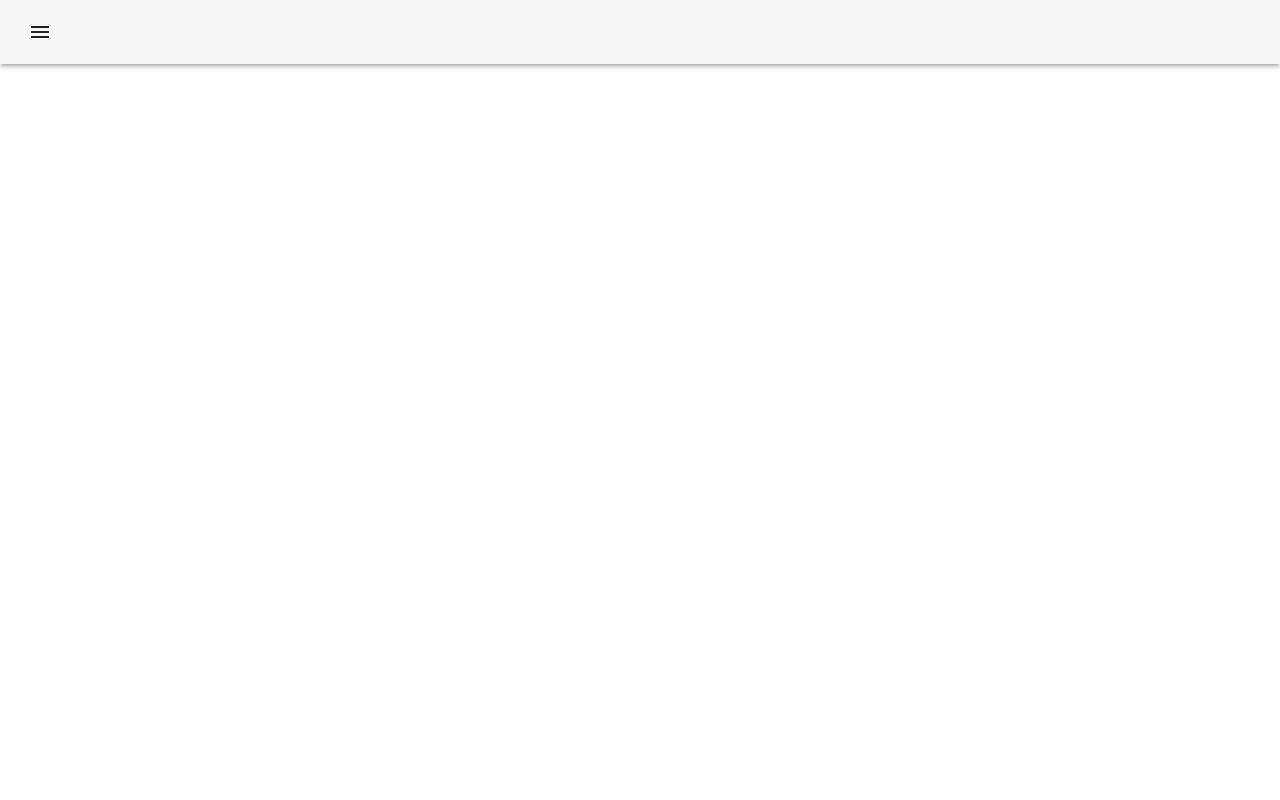
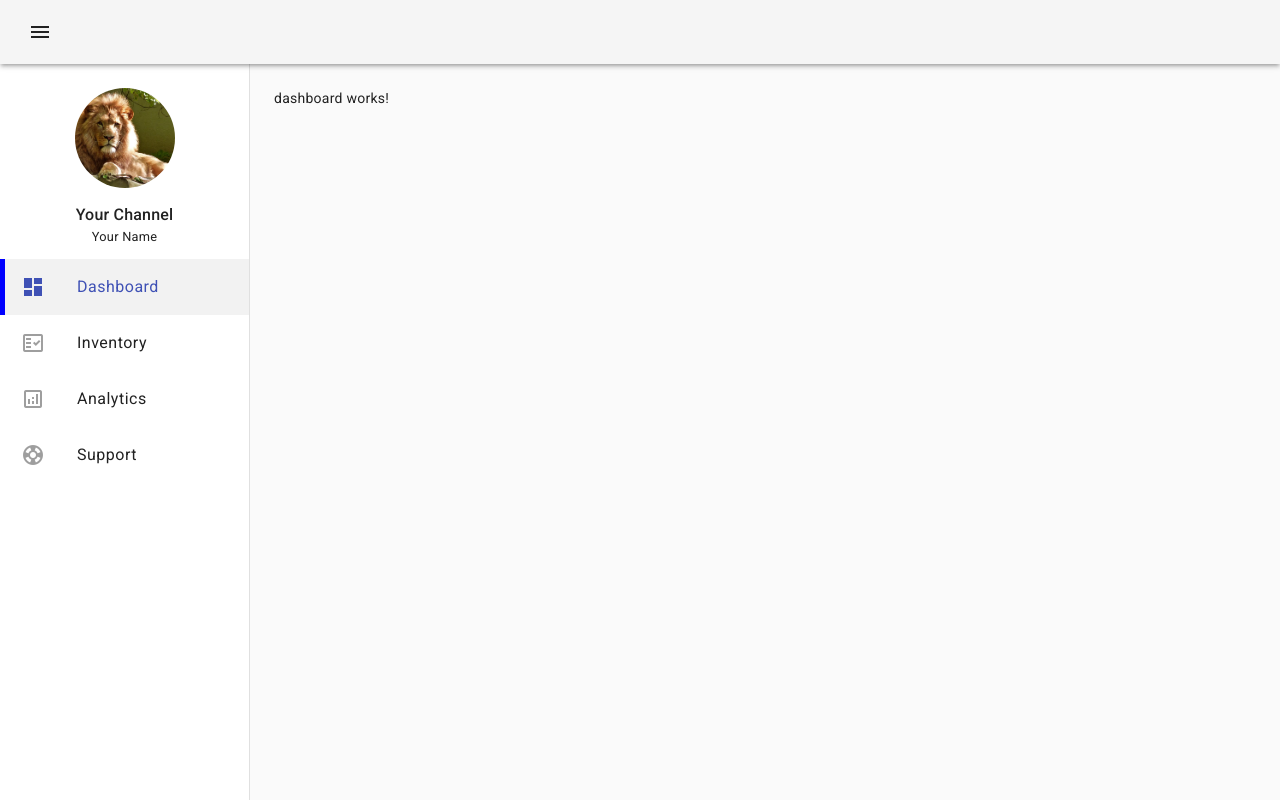
Before and after one commit to Nche12/CarDealership, an Angular app: page /dashboard in a window 1280 px wide. Before the commit this address led to /. Built offline with nearby package versions, Linux system fonts and the light colour scheme.

Commit message:
side nav design partial

```diff
--- a/src/app/app-routing.module.ts
+++ b/src/app/app-routing.module.ts
@@ -1,7 +1,33 @@
 import { NgModule } from '@angular/core';
 import { RouterModule, Routes } from '@angular/router';
+import { DashboardComponent } from './views/dashboard/dashboard.component';
+import { SupportComponent } from './views/support/support.component';
+import { AnalyticsComponent } from './views/analytics/analytics.component';
+import { InventoryComponent } from './views/inventory/inventory.component';
 
-const routes: Routes = [];
+const routes: Routes = [
+  {
+    path: '',
+    pathMatch: 'full',
+    redirectTo: 'dashboard'
+  },
+  {
+    path: 'dashboard',
+    component: DashboardComponent
+  },
+  {
+    path: 'inventory',
+    component: InventoryComponent
+  },
+  {
+    path: 'analytics',
+    component: AnalyticsComponent
+  },
+  {
+    path: 'support',
+    component: SupportComponent
+  }
+];
 
 @NgModule({
   imports: [RouterModule.forRoot(routes)],
--- a/src/app/app.component.html
+++ b/src/app/app.component.html
@@ -1,6 +1,13 @@
 <mat-toolbar class="mat-elevation-z3">
-  <button mat-icon-button>
+  <button mat-icon-button (click)="collapsed.set(!collapsed())">
     <mat-icon>menu</mat-icon>
   </button>
 </mat-toolbar>
-<router-outlet></router-outlet>
+<mat-sidenav-container>
+  <mat-sidenav opened mode="side" [style.width]="sidenavWidth()">
+    <app-custom-sidenav [collapsed]="collapsed()"></app-custom-sidenav>
+  </mat-sidenav>
+  <mat-sidenav-content class="content" [style.margin-left]="sidenavWidth()">
+    <router-outlet></router-outlet>
+  </mat-sidenav-content>
+</mat-sidenav-container>
--- a/src/app/app.component.ts
+++ b/src/app/app.component.ts
@@ -1,4 +1,4 @@
-import { Component } from '@angular/core';
+import { Component, computed, signal } from '@angular/core';
 
 @Component({
   selector: 'app-root',
@@ -7,4 +7,8 @@ import { Component } from '@angular/core';
 })
 export class AppComponent {
   title = 'CarDealership';
+
+  collapsed = signal(false);
+
+  sidenavWidth = computed(() => this.collapsed() ? '65px' : '250px');
 }
--- /dev/null
+++ b/src/app/views/custom-sidenav/custom-sidenav.component.html
@@ -0,0 +1,16 @@
+<div class="sidenav-header">
+    <img [width]="profilePicSize()" [height]="profilePicSize()" src="../../../assets/pexels-photo-247502_lion.jpeg" />
+    <div class="header-text" [class.hide-header-text]="sideNavCollapsed()">
+        <h2>Your Channel</h2>
+        <p>Your Name</p>
+    </div>
+</div>
+
+<mat-nav-list>
+    <a mat-list-item *ngFor="let item of menuItems()" class="menu-item" [routerLink]="item.route"
+        routerLinkActive="selected-menu-item" #rla="routerLinkActive" [activated]="rla.isActive">
+        <mat-icon [fontSet]="rla.isActive ? 'material-icons' : 'material-icons-outlined' "
+            matListItemIcon>{{item.icon}}</mat-icon>
+        <span matListItemTitle *ngIf="!sideNavCollapsed()">{{item.label}}</span>
+    </a>
+</mat-nav-list>
--- /dev/null
+++ b/src/app/views/custom-sidenav/custom-sidenav.component.scss
@@ -0,0 +1,3 @@
+:host * {
+    transition: all 500ms ease-in-out;
+}
--- /dev/null
+++ b/src/app/views/custom-sidenav/custom-sidenav.component.ts
@@ -0,0 +1,44 @@
+import { Component, Input, computed, signal,  } from '@angular/core';
+
+export type MenuItem = {
+  icon: string;
+  label: string;
+  route: string;
+}
+
+@Component({
+  selector: 'app-custom-sidenav',
+  templateUrl: './custom-sidenav.component.html',
+  styleUrls: ['./custom-sidenav.component.scss']
+})
+export class CustomSidenavComponent {
+
+  sideNavCollapsed = signal(false);
+  @Input() set collapsed(val: boolean) {
+    this.sideNavCollapsed.set(val);
+  }
+  menuItems = signal<MenuItem[]>([
+    {
+      icon: 'dashboard',
+      label: 'Dashboard',
+      route: 'dashboard'
+    },
+    {
+      icon: 'fact_check',
+      label: 'Inventory',
+      route: 'inventory'
+    },
+    {
+      icon: 'analytics',
+      label: 'Analytics',
+      route: 'analytics'
+    },
+    {
+      icon: 'support',
+      label: 'Support',
+      route: 'support'
+    }
+  ]);
+
+  profilePicSize = computed(() => this.sideNavCollapsed() ? '32' : '100');
+}
--- a/src/index.html
+++ b/src/index.html
@@ -8,7 +8,7 @@
   <link rel="icon" type="image/x-icon" href="favicon.ico">
   <link rel="preconnect" href="https://fonts.gstatic.com">
   <link href="https://fonts.googleapis.com/css2?family=Roboto:wght@300;400;500&display=swap" rel="stylesheet">
-  <link href="https://fonts.googleapis.com/icon?family=Material+Icons" rel="stylesheet">
+  <link href="https://fonts.googleapis.com/icon?family=Material+Icons|Material+Icons+Outlined" rel="stylesheet">
 </head>
 <body class="mat-typography">
   <app-root></app-root>
--- /dev/null
+++ b/src/scss/_custom.scss
@@ -0,0 +1,58 @@
+mat-toolbar {
+    position: relative;
+    z-index: 5;
+}
+
+.content {
+    padding: 24px;
+}
+
+mat-sidenav-container {
+    height: calc(100vh - 64px);
+}
+
+mat-sidenav,
+mat-sidenav-content {
+    transition: all 500ms ease-in-out;
+}
+
+.sidenav-header {
+    padding-top: 24px;
+    text-align: center;
+
+    >img {
+        border-radius: 100%;
+        object-fit: cover;
+        margin-bottom: 10px;
+    }
+
+    .header-text {
+        height: 3rem;
+
+        >h2 {
+            margin: 0;
+            font-size: 1rem;
+            line-height: 1.5rem;
+        }
+
+        >p {
+            margin: 0;
+            font-size: 0.8rem;
+        }
+    }
+}
+
+.hide-header-text {
+    opacity: 0;
+    height: 0px !important;
+}
+
+.menu-item {
+    border-left: 5px solid;
+    border-left-color: rgba(0, 0, 0, 0);
+}
+
+.selected-menu-item {
+    border-left-color: blue;
+    background: rgba(0, 0, 0, 0.05) !important;
+}
--- a/src/styles.scss
+++ b/src/styles.scss
@@ -2,3 +2,5 @@
 
 html, body { height: 100%; }
 body { margin: 0; font-family: Roboto, "Helvetica Neue", sans-serif; }
+
+@import "./scss/custom";
```
Also changed, not shown: src/app/app.module.ts (+8 -2 lines), src/assets/pexels-photo-247502_lion.jpeg (added), 1 other file (tests, documents, lock files or other folders).
